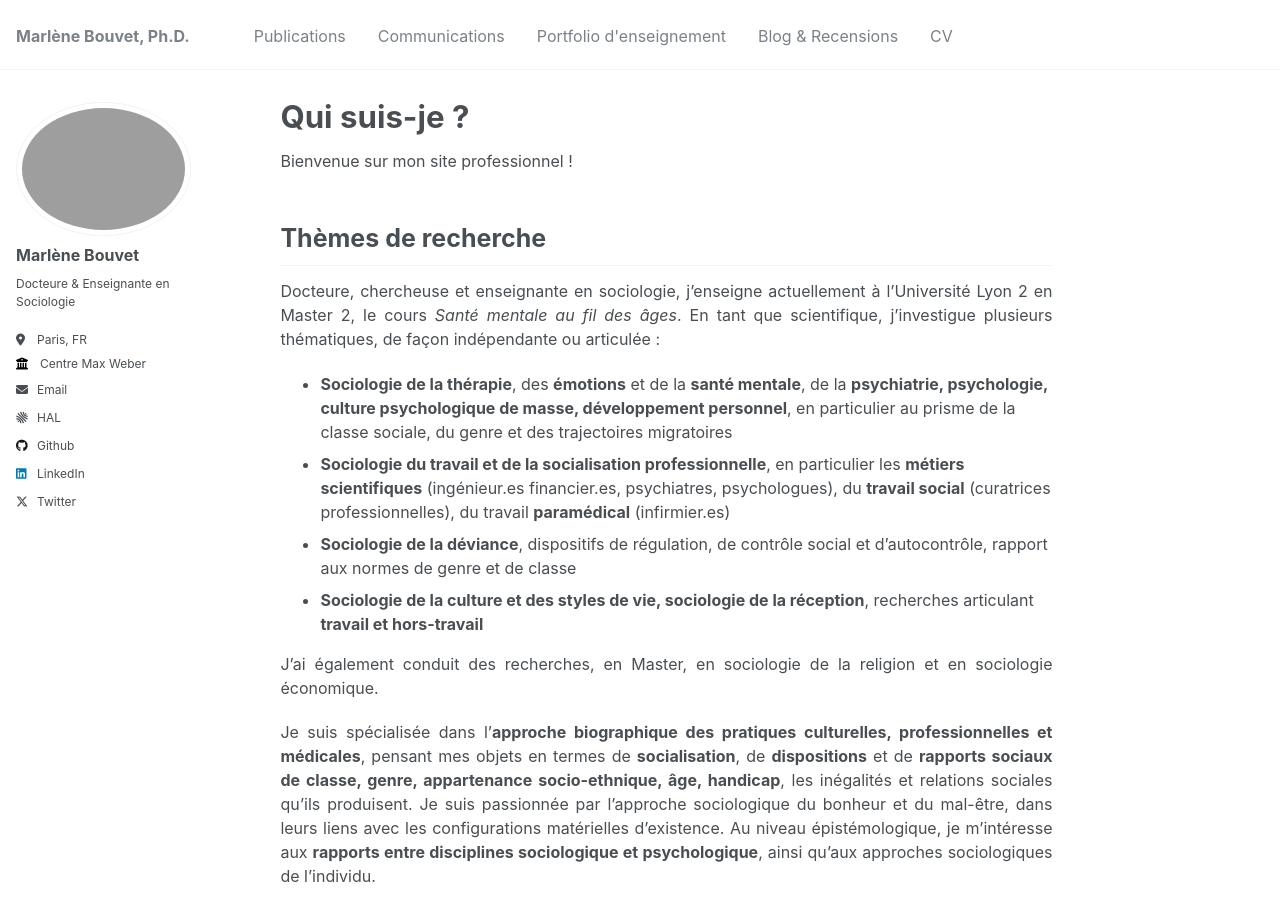
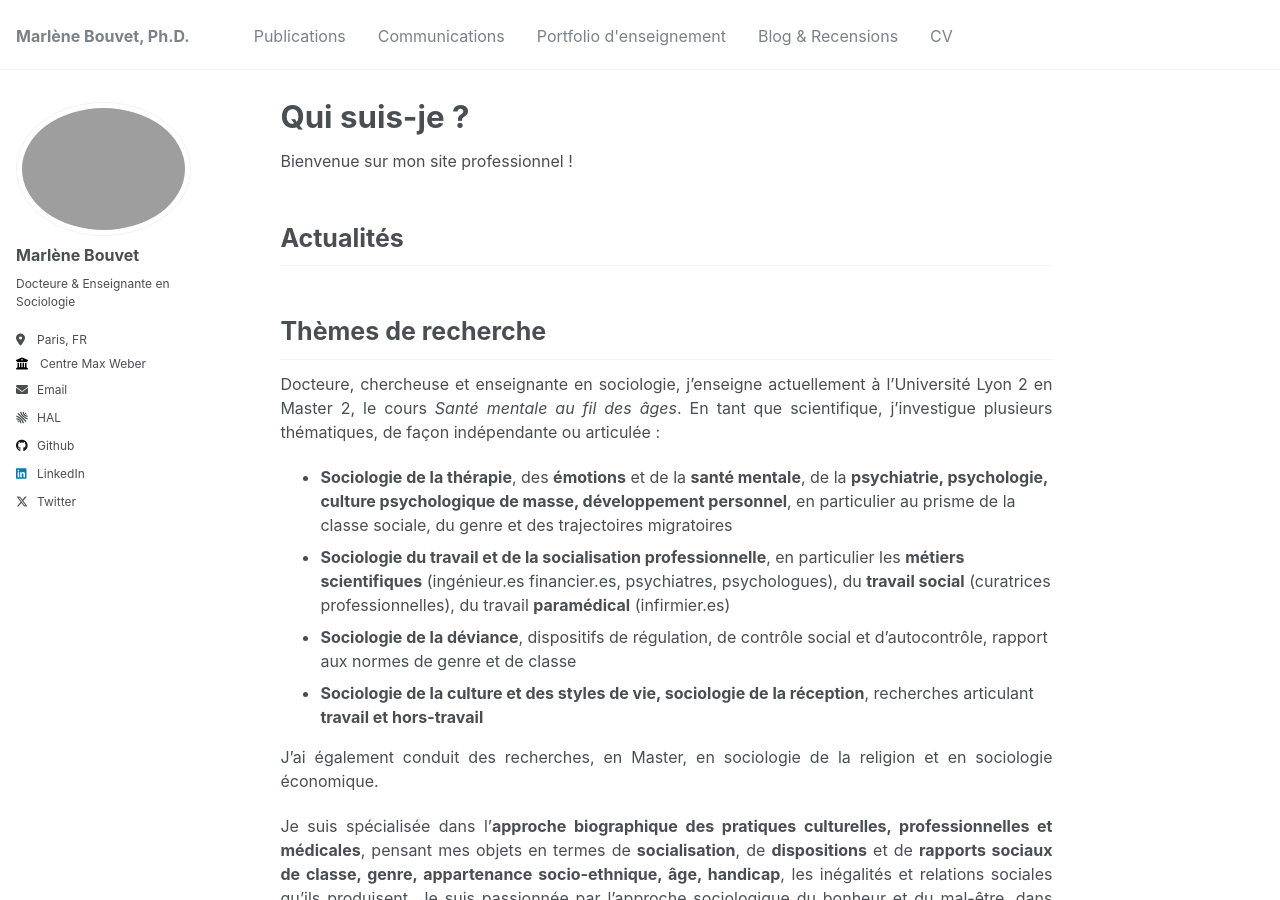
Before and after one commit to marlenebouvet/marlenebouvet.fr, a Jekyll site: the page built from _pages/about.md, in a window 1280 px wide and 900 px high. Built offline with Jekyll 4.4.1, drawn with Linux system fonts in a browser that asks for light colours; some web fonts are replaced.

Commit message:
added news section in main page

```diff
--- a/_pages/about.md
+++ b/_pages/about.md
@@ -8,6 +8,8 @@ redirect_from:
 ---
 
 Bienvenue sur mon site professionnel !
+
+## Actualités
 
 ## Thèmes de recherche
 
```
